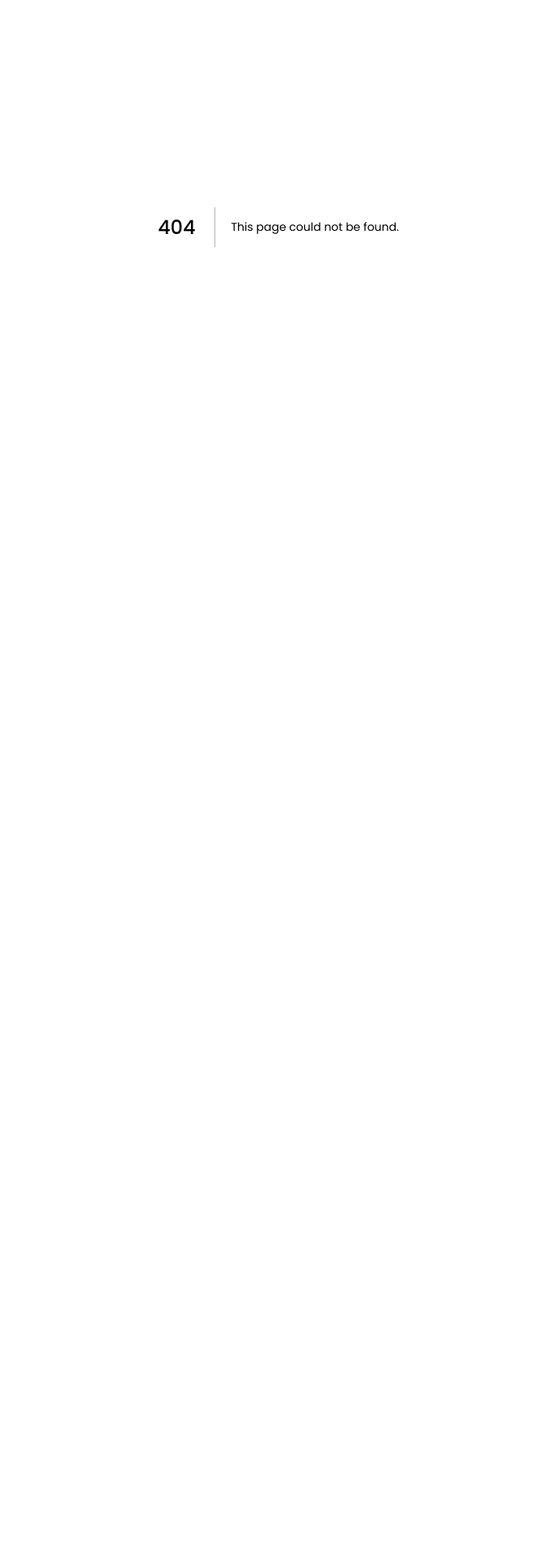
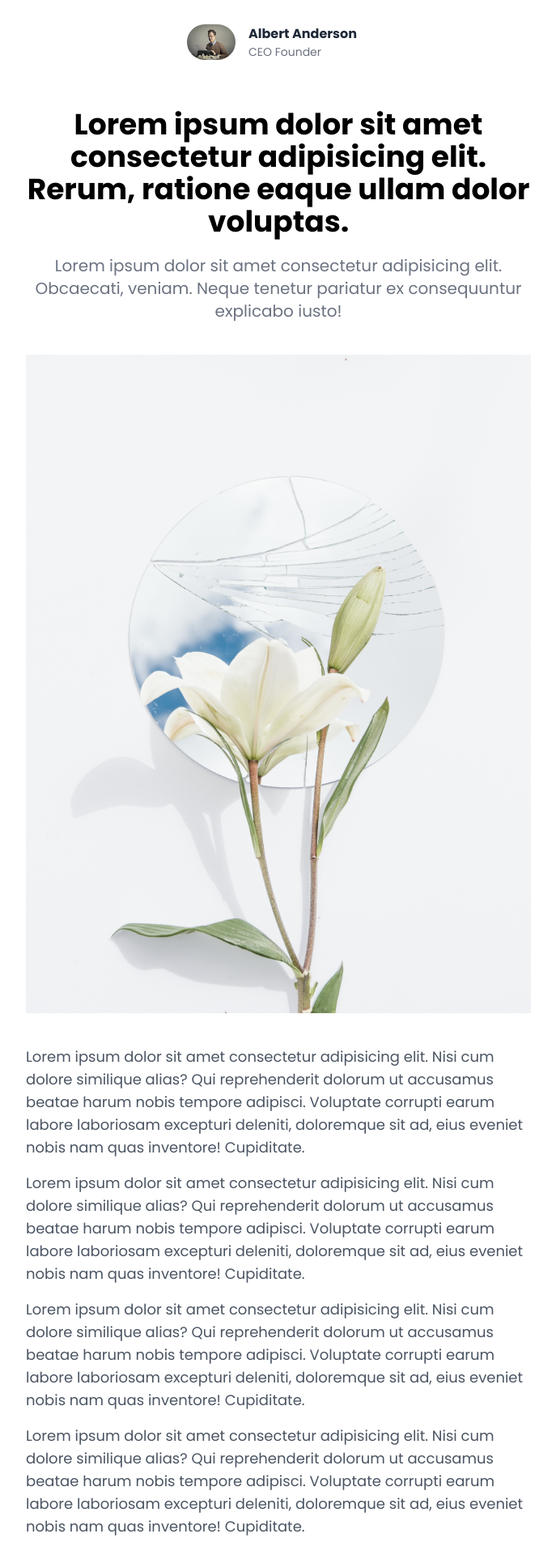
Before and after one commit to Rauf-pro/blogwithnextjs, a Next.js app: page /posts/page in a window 1280 px wide. Before the commit this address had no page. Shown: the part 120-2040 px from the top of the page at 81% size, without its empty margins (296-983 px from the left). Before the commit the page ends 800 px from the top, so only its background shows below. Built offline with nearby package versions, Linux system fonts and the light colour scheme.

Commit message:
Created Blog page

```diff
--- /dev/null
+++ b/pages/posts/page.js
@@ -0,0 +1,57 @@
+import Image from "next/image";
+import Author from "../../components/_child/Author";
+import Format from "../../layout/Format";
+export default function Page() {
+  return (
+    <Format>
+      <section className="container mx-auto md:px-2 py-16 w-1/2">
+        <div className="flex justify-center">
+          <Author />
+        </div>
+        <div className="post py-10">
+          <h1 className="font-bold text-4xl text-center pb-5">
+            Lorem ipsum dolor sit amet consectetur adipisicing elit. Rerum,
+            ratione eaque ullam dolor voluptas.
+          </h1>
+          <p className="text-gray-500 text-xl text-center">
+            Lorem ipsum dolor sit amet consectetur adipisicing elit. Obcaecati,
+            veniam. Neque tenetur pariatur ex consequuntur explicabo iusto!
+          </p>
+          <div className="py-10">
+            <Image src={"/images/img1.jpg"} width={900} height={600} alt="" />
+          </div>
+          <div className="content text-gray-600 text-lg flex flex-col gap-4">
+            <p>
+              Lorem ipsum dolor sit amet consectetur adipisicing elit. Nisi cum
+              dolore similique alias? Qui reprehenderit dolorum ut accusamus
+              beatae harum nobis tempore adipisci. Voluptate corrupti earum
+              labore laboriosam excepturi deleniti, doloremque sit ad, eius
+              eveniet nobis nam quas inventore! Cupiditate.
+            </p>
+            <p>
+              Lorem ipsum dolor sit amet consectetur adipisicing elit. Nisi cum
+              dolore similique alias? Qui reprehenderit dolorum ut accusamus
+              beatae harum nobis tempore adipisci. Voluptate corrupti earum
+              labore laboriosam excepturi deleniti, doloremque sit ad, eius
+              eveniet nobis nam quas inventore! Cupiditate.
+            </p>
+            <p>
+              Lorem ipsum dolor sit amet consectetur adipisicing elit. Nisi cum
+              dolore similique alias? Qui reprehenderit dolorum ut accusamus
+              beatae harum nobis tempore adipisci. Voluptate corrupti earum
+              labore laboriosam excepturi deleniti, doloremque sit ad, eius
+              eveniet nobis nam quas inventore! Cupiditate.
+            </p>
+            <p>
+              Lorem ipsum dolor sit amet consectetur adipisicing elit. Nisi cum
+              dolore similique alias? Qui reprehenderit dolorum ut accusamus
+              beatae harum nobis tempore adipisci. Voluptate corrupti earum
+              labore laboriosam excepturi deleniti, doloremque sit ad, eius
+              eveniet nobis nam quas inventore! Cupiditate.
+            </p>
+          </div>
+        </div>
+      </section>
+    </Format>
+  );
+}
```
